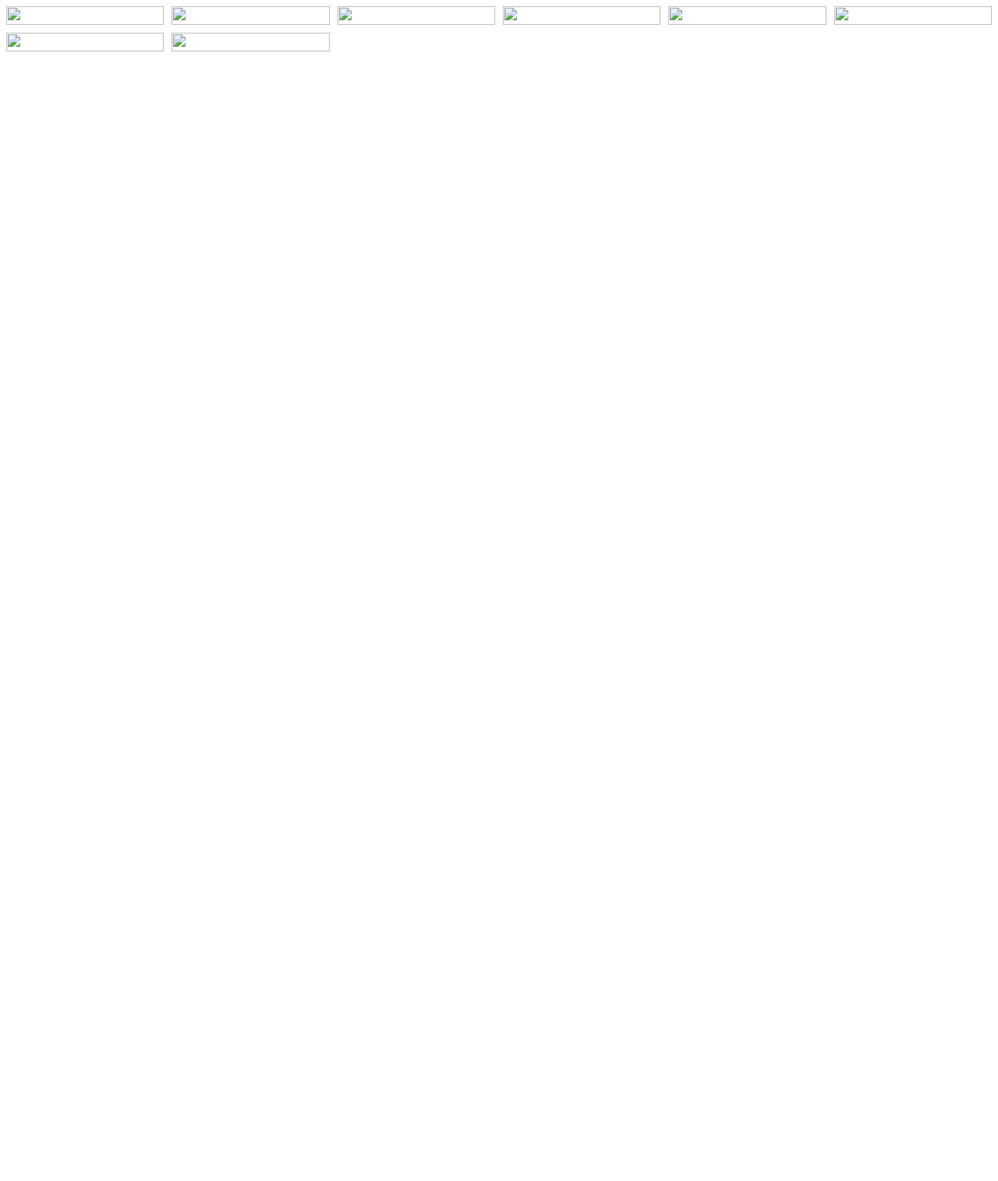
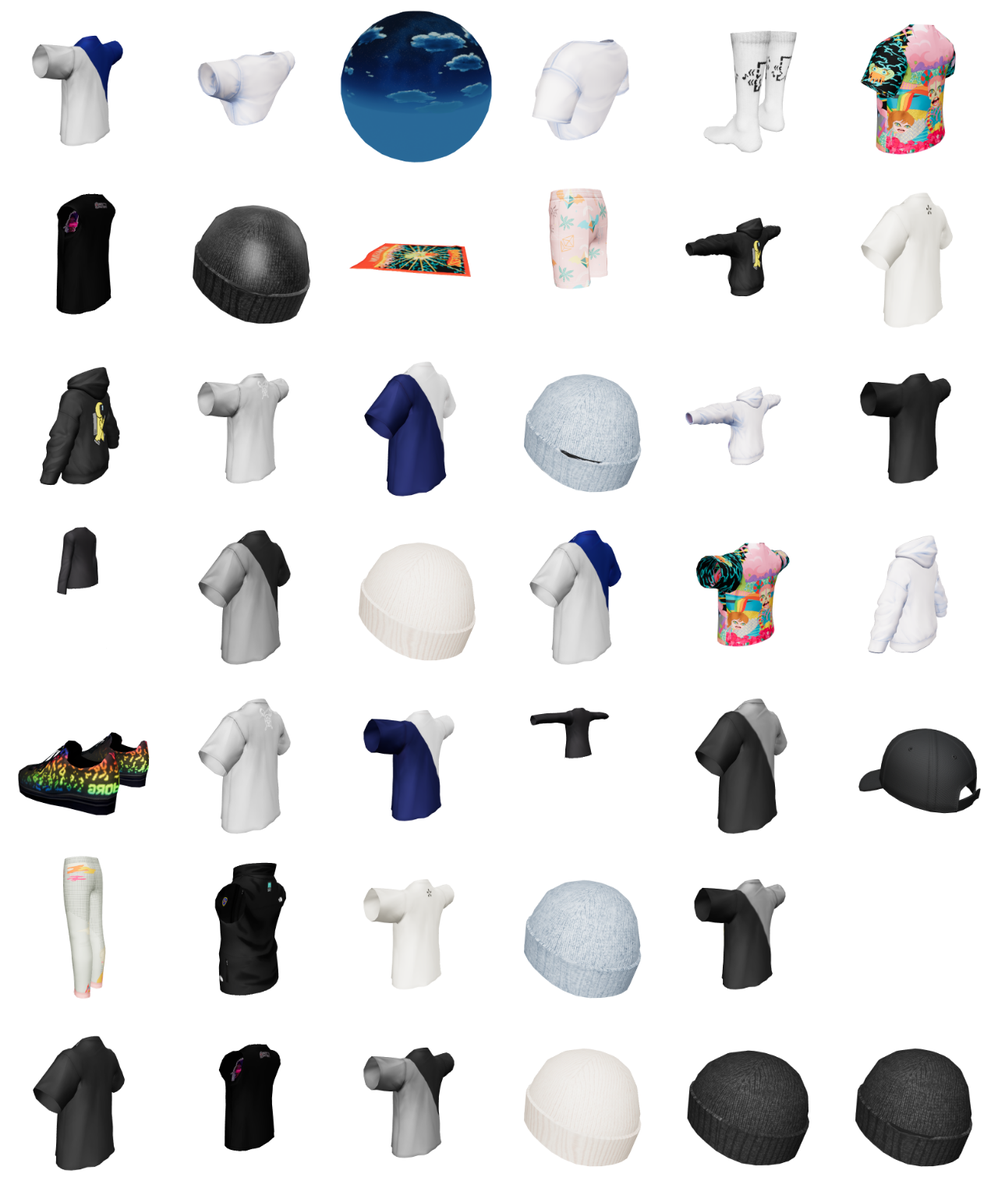
Before and after one commit to madjin/asset-pallet, a website: page index.html in a window 1280 px wide. Shown: the whole page at 78% size. Before the commit the page ends 800 px from the top, so only its background shows below. Drawn offline with Linux system fonts and the light colour scheme.

Commit message:
Update READMEs

```diff
--- a/index.html
+++ b/index.html
@@ -18,14 +18,48 @@
 </head>
 <body>
 <div class="gallery">
-  <a href=models/low_polly_japanese_maple_tree.glb><img src=models/low_polly_japanese_maple_tree.png></a>
-  <a href=models/clocktower-20196-v1.glb><img src=models/clocktower-20196-v1.png></a>
-  <a href=models/3ovsoftwarebox.glb><img src=models/3ovsoftwarebox.png></a>
-  <a href=models/ethlogo.glb><img src=models/ethlogo.png></a>
-  <a href=models/bed_-_lowpoly_remake.glb><img src=models/bed_-_lowpoly_remake.png></a>
-  <a href=models/laptop_black.glb><img src=models/laptop_black.png></a>
-  <a href=models/fridge.glb><img src=models/fridge.png></a>
-  <a href=models/billboards.glb><img src=models/billboards.png></a>
+  <a href=models/eth2_tpose.glb><img src=models/eth2_tpose.png></a>
+  <a href=models/mini-tshirt_tpose.glb><img src=models/mini-tshirt_tpose.png></a>
+  <a href=models/skybox.glb><img src=models/skybox.png></a>
+  <a href=models/mini-tshirt_apose.glb><img src=models/mini-tshirt_apose.png></a>
+  <a href=models/socks.glb><img src=models/socks.png></a>
+  <a href=models/hawaiian_apose.glb><img src=models/hawaiian_apose.png></a>
+  <a href=models/tanktop_apose.glb><img src=models/tanktop_apose.png></a>
+  <a href=models/BDAO_bankless.glb><img src=models/BDAO_bankless.png></a>
+  <a href=models/tapestry.glb><img src=models/tapestry.png></a>
+  <a href=models/shorts.glb><img src=models/shorts.png></a>
+  <a href=models/hoodie_tpose.glb><img src=models/hoodie_tpose.png></a>
+  <a href=models/tshirt_apose2.glb><img src=models/tshirt_apose2.png></a>
+  <a href=models/hoodie_apose.glb><img src=models/hoodie_apose.png></a>
+  <a href=models/tshirt_tpose.glb><img src=models/tshirt_tpose.png></a>
+  <a href=models/eth1_apose.glb><img src=models/eth1_apose.png></a>
+  <a href=models/blue_bankless.glb><img src=models/blue_bankless.png></a>
+  <a href=models/whitehoodie_tpose.glb><img src=models/whitehoodie_tpose.png></a>
+  <a href=models/black_tpose.glb><img src=models/black_tpose.png></a>
+  <a href=models/longsleeve_apose.glb><img src=models/longsleeve_apose.png></a>
+  <a href=models/btc2_apose.glb><img src=models/btc2_apose.png></a>
+  <a href=models/cream_bankless.glb><img src=models/cream_bankless.png></a>
+  <a href=models/eth2_apose.glb><img src=models/eth2_apose.png></a>
+  <a href=models/hawaiian_tpose.glb><img src=models/hawaiian_tpose.png></a>
+  <a href=models/whitehoodie.glb><img src=models/whitehoodie.png></a>
+  <a href=models/shoes.glb><img src=models/shoes.png></a>
+  <a href=models/tshirt_apose.glb><img src=models/tshirt_apose.png></a>
+  <a href=models/eth1_tpose.glb><img src=models/eth1_tpose.png></a>
+  <a href=models/longsleeve_tpose.glb><img src=models/longsleeve_tpose.png></a>
+  <a href=models/btc1_apose.glb><img src=models/btc1_apose.png></a>
+  <a href=models/hat.glb><img src=models/hat.png></a>
+  <a href=models/pants.glb><img src=models/pants.png></a>
+  <a href=models/vest.glb><img src=models/vest.png></a>
+  <a href=models/tshirt_tpose2.glb><img src=models/tshirt_tpose2.png></a>
+  <a href=models/blue_beanie.glb><img src=models/blue_beanie.png></a>
+  <a href=models/btc1_tpose.glb><img src=models/btc1_tpose.png></a>
+  <a href=models/BlackMetafactoryBeanie.glb><img src=models/BlackMetafactoryBeanie.png></a>
+  <a href=models/black.glb><img src=models/black.png></a>
+  <a href=models/tanktop_tpose.glb><img src=models/tanktop_tpose.png></a>
+  <a href=models/btc2_tpose.glb><img src=models/btc2_tpose.png></a>
+  <a href=models/cream_beanie.glb><img src=models/cream_beanie.png></a>
+  <a href=models/black_beanie.glb><img src=models/black_beanie.png></a>
+  <a href=models/bdao_beanie.glb><img src=models/bdao_beanie.png></a>
 </div>
 </body>
 </html>
```
Also changed, not shown: README.md.
